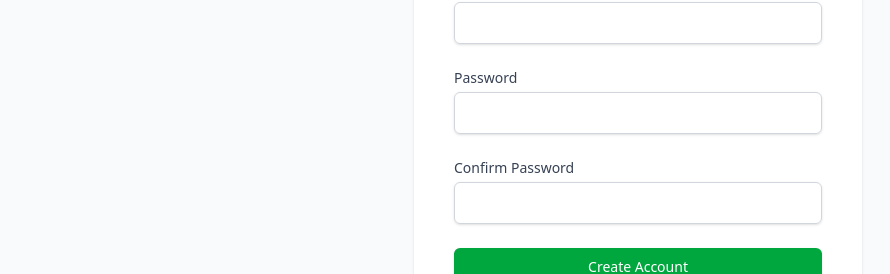
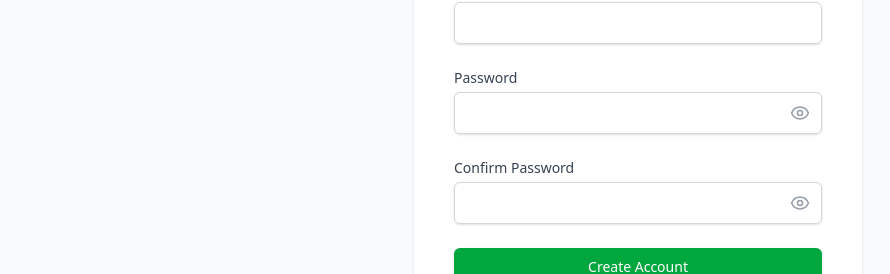
Before and after one commit to patbernacki/recipe-suggestor, a React (Vite) app in the folder frontend/: page /register in a window 1280 px wide. Shown: the part 256-530 px from the top of the page, without its empty margins (2-892 px from the left). Built offline with nearby package versions, Linux system fonts and the light colour scheme; no server answers.

Commit message:
enhanced search filter

```diff
--- a/frontend/src/pages/Home.jsx
+++ b/frontend/src/pages/Home.jsx
@@ -49,20 +49,64 @@ const Home = () => {
     try {
       const currentOffset = isLoadMore ? offset : 0;
       const query = ingredients.length > 0 ? ingredients.join(',') : '';
+
+      // If we have both ingredients and dish type, do combined search
+      if (ingredients.length > 0 && selectedDishType) {
+        // First search: ingredients + dish type
+        const ingredientsUrl = `${baseUrl}/recipes?ingredients=${encodeURIComponent(query)}&type=${encodeURIComponent(selectedDishType)}&limit=${limit}&offset=${currentOffset}`;
+
+        // Second search: dish type only (for fallback results)
+        const dishTypeUrl = `${baseUrl}/recipes?type=${encodeURIComponent(selectedDishType)}&limit=${limit}&offset=${currentOffset}`;
+
+        try {
+          // Make both requests in parallel
+          const [ingredientsResponse, dishTypeResponse] = await Promise.all([
+            fetch(ingredientsUrl),
+            fetch(dishTypeUrl)
+          ]);
+
+          if (!ingredientsResponse.ok || !dishTypeResponse.ok) {
+            throw new Error('Failed to fetch recipes');
+          }
+
+          const [ingredientsData, dishTypeData] = await Promise.all([
+            ingredientsResponse.json(),
+            dishTypeResponse.json()
+          ]);
+
+          // Combine results: ingredient matches first, then dish type matches
+          const ingredientMatches = ingredientsData.recipes || [];
+          const dishTypeMatches = (dishTypeData.recipes || []).filter(recipe =>
+            !ingredientMatches.some(ingredientRecipe => ingredientRecipe.id === recipe.id)
+          );
+
+          const combinedRecipes = [...ingredientMatches, ...dishTypeMatches];
+
+          if (isLoadMore) {
+            setRecipes(prev => [...prev, ...combinedRecipes]);
+          } else {
+            setRecipes(combinedRecipes);
+          }
+
+          setOffset(currentOffset + limit);
+          setHasMore(ingredientsData.hasMore || dishTypeData.hasMore);
+
+        } catch (err) {
+          throw new Error('Failed to fetch recipes');
+        }
+      } else {
+        // Standard single search
         let url = `${baseUrl}/recipes?${query ? `ingredients=${encodeURIComponent(query)}&` : ''}limit=${limit}&offset=${currentOffset}`;
 
         if (selectedDishType) {
           url += `&type=${encodeURIComponent(selectedDishType)}`;
         }
 
-      // Create an AbortController for the timeout
         const controller = new AbortController();
-      const timeoutId = setTimeout(() => controller.abort(), 10000); // 10 second timeout
+        const timeoutId = setTimeout(() => controller.abort(), 10000);
 
         try {
-        const response = await fetch(url, {
-          signal: controller.signal
-        });
+          const response = await fetch(url, { signal: controller.signal });
           clearTimeout(timeoutId);
 
           if (!response.ok) {
@@ -84,6 +128,7 @@ const Home = () => {
             throw new Error('Request timed out. Please try again.');
           }
           throw err;
+        }
       }
     } catch (err) {
       setError(err.message);
@@ -111,9 +156,8 @@ const Home = () => {
       // Also update localStorage as backup
       localStorage.setItem('selectedIngredients', JSON.stringify(savedIngredients));
     } else if (user && savedIngredients.length === 0) {
-      // If user is logged in but has no saved ingredients, clear local ingredients
-      // This handles the case where localStorage was cleared after sync
-      setIngredients([]);
+      // If user is logged in but has no saved ingredients, keep current ingredients
+      // Don't clear them as user might be in the middle of building a list
     } else if (!user) {
       // If user is not logged in, load from localStorage (guest mode)
       const localIngredients = localStorage.getItem('selectedIngredients');
@@ -125,27 +169,22 @@ const Home = () => {
     }
   }, [user, savedIngredients, logoutTrigger]); // Add logoutTrigger as dependency
 
-  // Clear recipes when user logs out (only if ingredients are selected)
+  // Handle user login/logout
   useEffect(() => {
-    if (!user && ingredients.length > 0) {
-      setRecipes([]);
-      setError(null);
-      setOffset(0);
-      setHasMore(false);
-    } else if (!user && ingredients.length === 0) {
+    if (!user && ingredients.length === 0) {
       // If user logs out and no ingredients are selected, fetch default recipes
       fetchRecipes(false);
     }
     // eslint-disable-next-line react-hooks/exhaustive-deps
-  }, [user, ingredients.length]); // fetchRecipes excluded to prevent infinite loop
+  }, [user]); // Only trigger on user login/logout, not ingredient changes
 
   // Auto-fetch when dish type changes (but not when ingredients change)
   useEffect(() => {
-    if (!isInitialMount.current && ingredients.length > 0) {
+    if (!isInitialMount.current) {
       fetchRecipes(false);
     }
     // eslint-disable-next-line react-hooks/exhaustive-deps
-  }, [selectedDishType, ingredients.length]); // fetchRecipes excluded to prevent infinite loop
+  }, [selectedDishType]); // Only trigger on dish type changes
 
   // Initial search when component mounts (only if ingredients exist)
   useEffect(() => {
--- a/frontend/src/pages/Login.jsx
+++ b/frontend/src/pages/Login.jsx
@@ -1,11 +1,13 @@
 import { useState } from 'react';
 import { useNavigate, Link } from 'react-router-dom';
 import { useAuth } from '../context/AuthContext';
+import { Eye, EyeOff } from 'lucide-react';
 
 const Login = () => {
   const [username, setUsername] = useState('');
   const [password, setPassword] = useState('');
   const [error, setError] = useState('');
+  const [showPassword, setShowPassword] = useState(false);
   const { login } = useAuth();
   const navigate = useNavigate();
 
@@ -86,16 +88,27 @@ const Login = () => {
               <label htmlFor="password" className="block text-sm font-medium text-gray-700">
                 Password
               </label>
-              <div className="mt-1">
+              <div className="mt-1 relative">
                 <input
                   id="password"
                   name="password"
-                  type="password"
+                  type={showPassword ? "text" : "password"}
                   required
                   value={password}
                   onChange={(e) => setPassword(e.target.value)}
-                  className="appearance-none block w-full px-3 py-2 border border-gray-300 rounded-md shadow-sm placeholder-gray-400 focus:outline-none focus:ring-green-500 focus:border-green-500"
+                  className="appearance-none block w-full px-3 py-2 pr-10 border border-gray-300 rounded-md shadow-sm placeholder-gray-400 focus:outline-none focus:ring-green-500 focus:border-green-500"
                 />
+                <button
+                  type="button"
+                  className="absolute inset-y-0 right-0 pr-3 flex items-center hover:text-gray-600 transition-colors"
+                  onClick={() => setShowPassword(!showPassword)}
+                >
+                  {showPassword ? (
+                    <EyeOff className="h-5 w-5 text-gray-400 hover:text-gray-600 transition-colors" />
+                  ) : (
+                    <Eye className="h-5 w-5 text-gray-400 hover:text-gray-600 transition-colors" />
+                  )}
+                </button>
               </div>
             </div>
 
--- a/frontend/src/pages/Register.jsx
+++ b/frontend/src/pages/Register.jsx
@@ -1,12 +1,15 @@
 import { useState } from 'react';
 import { useNavigate, Link } from 'react-router-dom';
 import { useAuth } from '../context/AuthContext';
+import { Eye, EyeOff } from 'lucide-react';
 
 const Register = () => {
   const [username, setUsername] = useState('');
   const [password, setPassword] = useState('');
   const [confirmPassword, setConfirmPassword] = useState('');
   const [error, setError] = useState('');
+  const [showPassword, setShowPassword] = useState(false);
+  const [showConfirmPassword, setShowConfirmPassword] = useState(false);
   const { register, login } = useAuth();
   const navigate = useNavigate();
 
@@ -98,16 +101,27 @@ const Register = () => {
               <label htmlFor="password" className="block text-sm font-medium text-gray-700">
                 Password
               </label>
-              <div className="mt-1">
+              <div className="mt-1 relative">
                 <input
                   id="password"
                   name="password"
-                  type="password"
+                  type={showPassword ? "text" : "password"}
                   required
                   value={password}
                   onChange={(e) => setPassword(e.target.value)}
-                  className="appearance-none block w-full px-3 py-2 border border-gray-300 rounded-md shadow-sm placeholder-gray-400 focus:outline-none focus:ring-green-500 focus:border-green-500"
+                  className="appearance-none block w-full px-3 py-2 pr-10 border border-gray-300 rounded-md shadow-sm placeholder-gray-400 focus:outline-none focus:ring-green-500 focus:border-green-500"
                 />
+                <button
+                  type="button"
+                  className="absolute inset-y-0 right-0 pr-3 flex items-center hover:text-gray-600 transition-colors"
+                  onClick={() => setShowPassword(!showPassword)}
+                >
+                  {showPassword ? (
+                    <EyeOff className="h-5 w-5 text-gray-400 hover:text-gray-600 transition-colors" />
+                  ) : (
+                    <Eye className="h-5 w-5 text-gray-400 hover:text-gray-600 transition-colors" />
+                  )}
+                </button>
               </div>
             </div>
 
@@ -115,16 +129,27 @@ const Register = () => {
               <label htmlFor="confirmPassword" className="block text-sm font-medium text-gray-700">
                 Confirm Password
               </label>
-              <div className="mt-1">
+              <div className="mt-1 relative">
                 <input
                   id="confirmPassword"
                   name="confirmPassword"
-                  type="password"
+                  type={showConfirmPassword ? "text" : "password"}
                   required
                   value={confirmPassword}
                   onChange={(e) => setConfirmPassword(e.target.value)}
-                  className="appearance-none block w-full px-3 py-2 border border-gray-300 rounded-md shadow-sm placeholder-gray-400 focus:outline-none focus:ring-green-500 focus:border-green-500"
+                  className="appearance-none block w-full px-3 py-2 pr-10 border border-gray-300 rounded-md shadow-sm placeholder-gray-400 focus:outline-none focus:ring-green-500 focus:border-green-500"
                 />
+                <button
+                  type="button"
+                  className="absolute inset-y-0 right-0 pr-3 flex items-center hover:text-gray-600 transition-colors"
+                  onClick={() => setShowConfirmPassword(!showConfirmPassword)}
+                >
+                  {showConfirmPassword ? (
+                    <EyeOff className="h-5 w-5 text-gray-400 hover:text-gray-600 transition-colors" />
+                  ) : (
+                    <Eye className="h-5 w-5 text-gray-400 hover:text-gray-600 transition-colors" />
+                  )}
+                </button>
               </div>
             </div>
 
```
Lines whose indentation alone changed are shown as unchanged.
